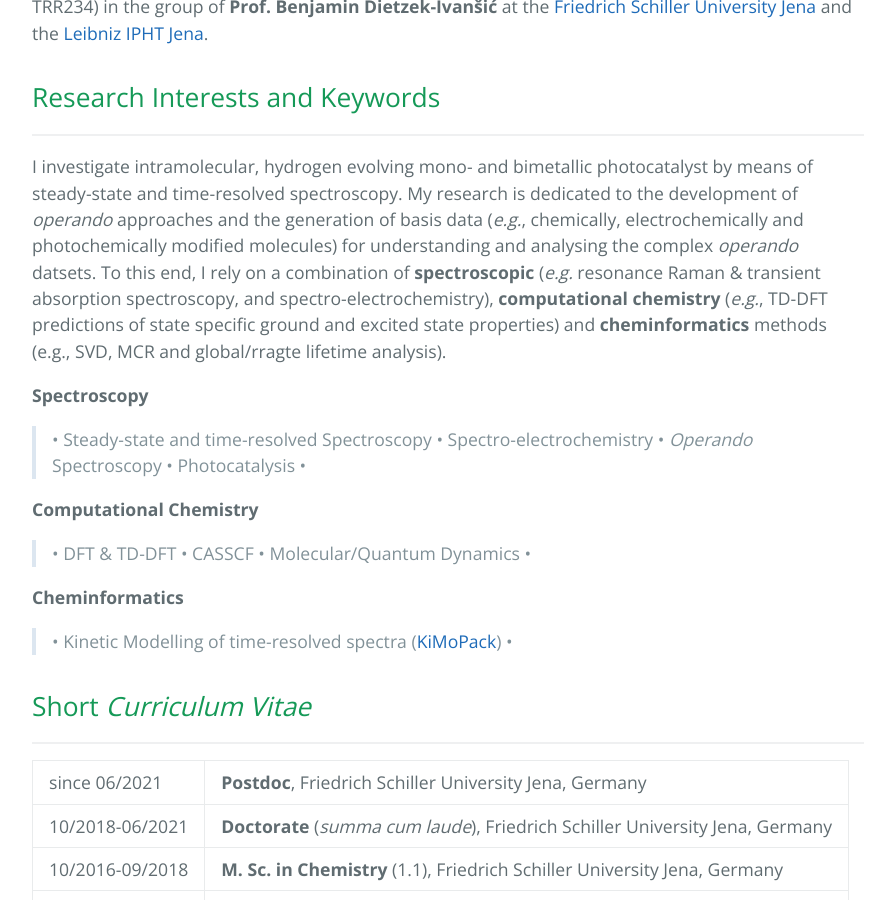
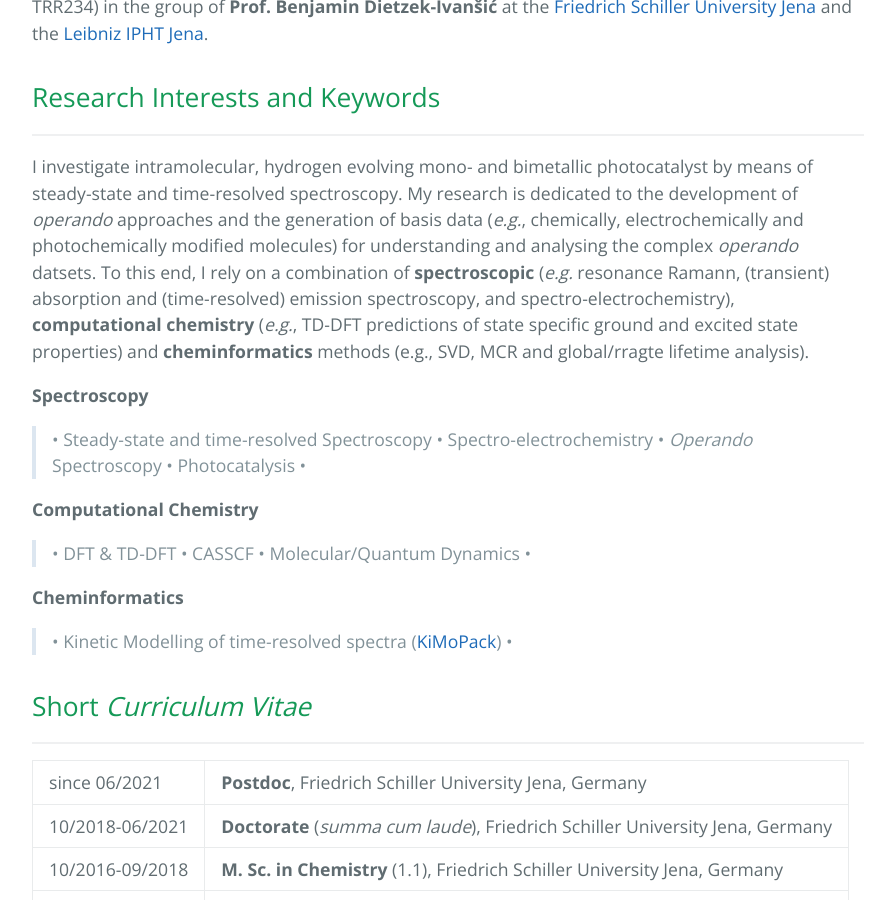
Before and after one commit to carolin-m/carolin-m.github.io, a Jekyll site: the page built from now.md, in a window 1280 px wide and 900 px high, scrolled down 529 px. Shown: the whole window, without its empty margins (192-1087 px from the left). Built offline with Jekyll 4.4.1, drawn with Linux system fonts in a browser that asks for light colours.

Commit message:
Update now.md

```diff
--- a/now.md
+++ b/now.md
@@ -17,7 +17,7 @@
 ## Research Interests and Keywords <br>
 ________________
 {: style="text-align: justify" }
-I investigate intramolecular, hydrogen evolving mono- and bimetallic photocatalyst by means of steady-state and time-resolved spectroscopy. My research is dedicated to the development of *operando* approaches and the generation of basis data (*e.g.*, chemically, electrochemically and photochemically modified molecules) for understanding and analysing the complex *operando* datsets. To this end, I rely on a combination of **spectroscopic** (*e.g.* resonance Raman & transient absorption spectroscopy, and spectro-electrochemistry), **computational chemistry** (*e.g.*, TD-DFT predictions of state specific ground and excited state properties) and **cheminformatics** methods (e.g., SVD, MCR and global/rragte lifetime analysis).
+I investigate intramolecular, hydrogen evolving mono- and bimetallic photocatalyst by means of steady-state and time-resolved spectroscopy. My research is dedicated to the development of *operando* approaches and the generation of basis data (*e.g.*, chemically, electrochemically and photochemically modified molecules) for understanding and analysing the complex *operando* datsets. To this end, I rely on a combination of **spectroscopic** (*e.g.* resonance Ramann, (transient) absorption and (time-resolved) emission spectroscopy, and spectro-electrochemistry), **computational chemistry** (*e.g.*, TD-DFT predictions of state specific ground and excited state properties) and **cheminformatics** methods (e.g., SVD, MCR and global/rragte lifetime analysis).
 
 
 **Spectroscopy** <br />
```
